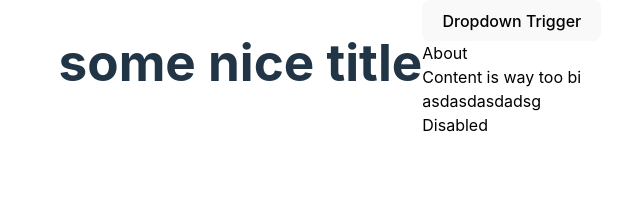
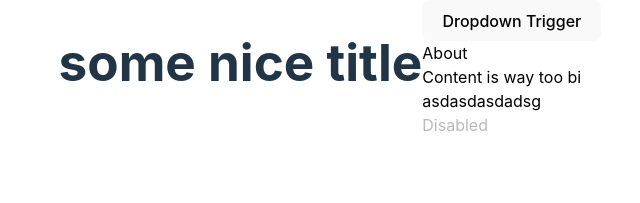
Before and after one commit to NChang007/react-dropdown-component, a React (Vite) app: page / in a window 1280 px wide. Shown: the top 203 px of the page, without its empty margins (310-950 px from the left). Built offline with nearby package versions, Linux system fonts and the light colour scheme.

Commit message:
updated some classes

```diff
--- a/src/dropdown/dropdown.css
+++ b/src/dropdown/dropdown.css
@@ -22,6 +22,9 @@
     left: 50%;
     translate: -50%;
 }
+.disabled {
+    color : rgba(143, 142, 142, 0.616);
+}
 .d-none {
     display: none;
 }
```
